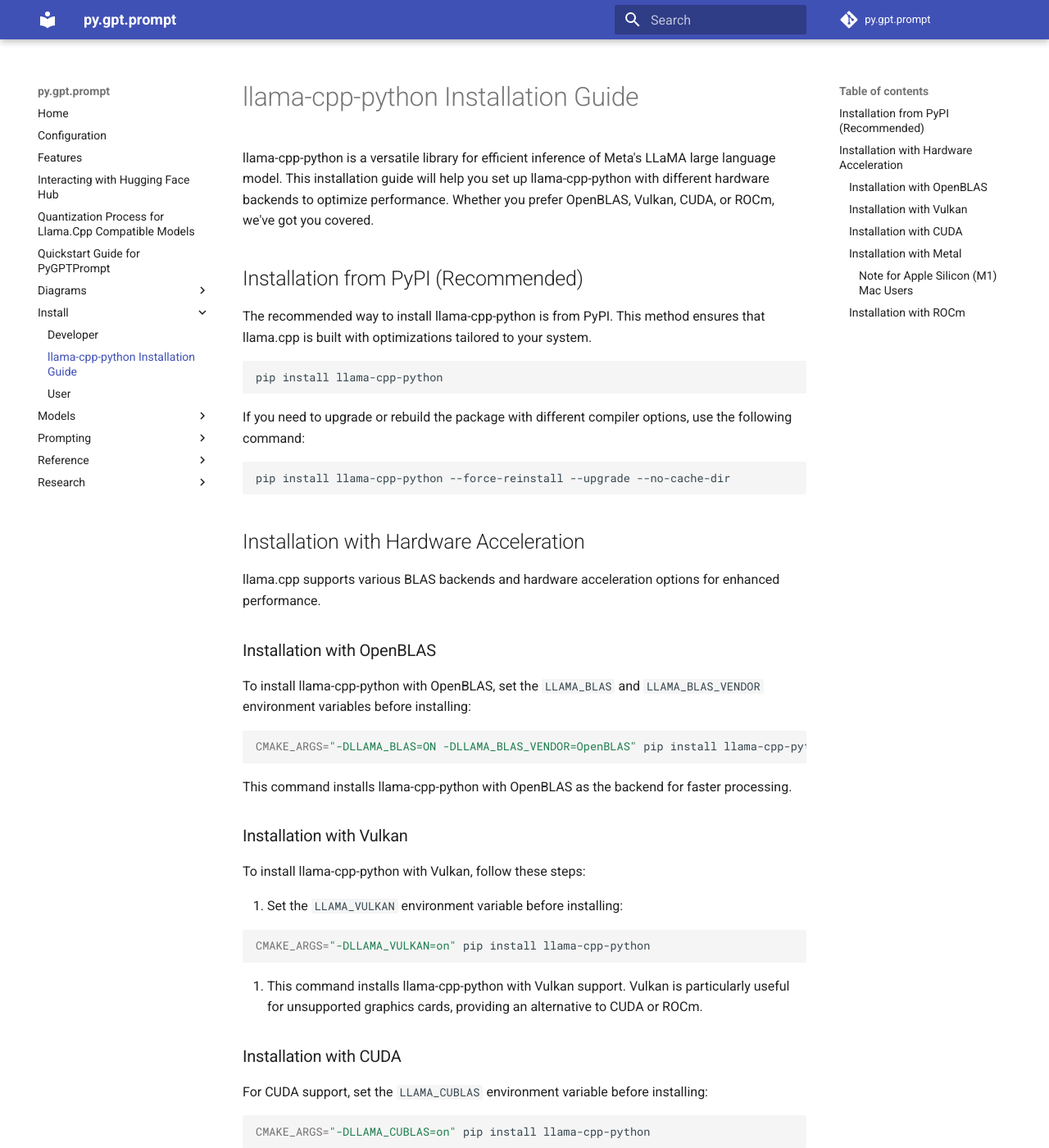
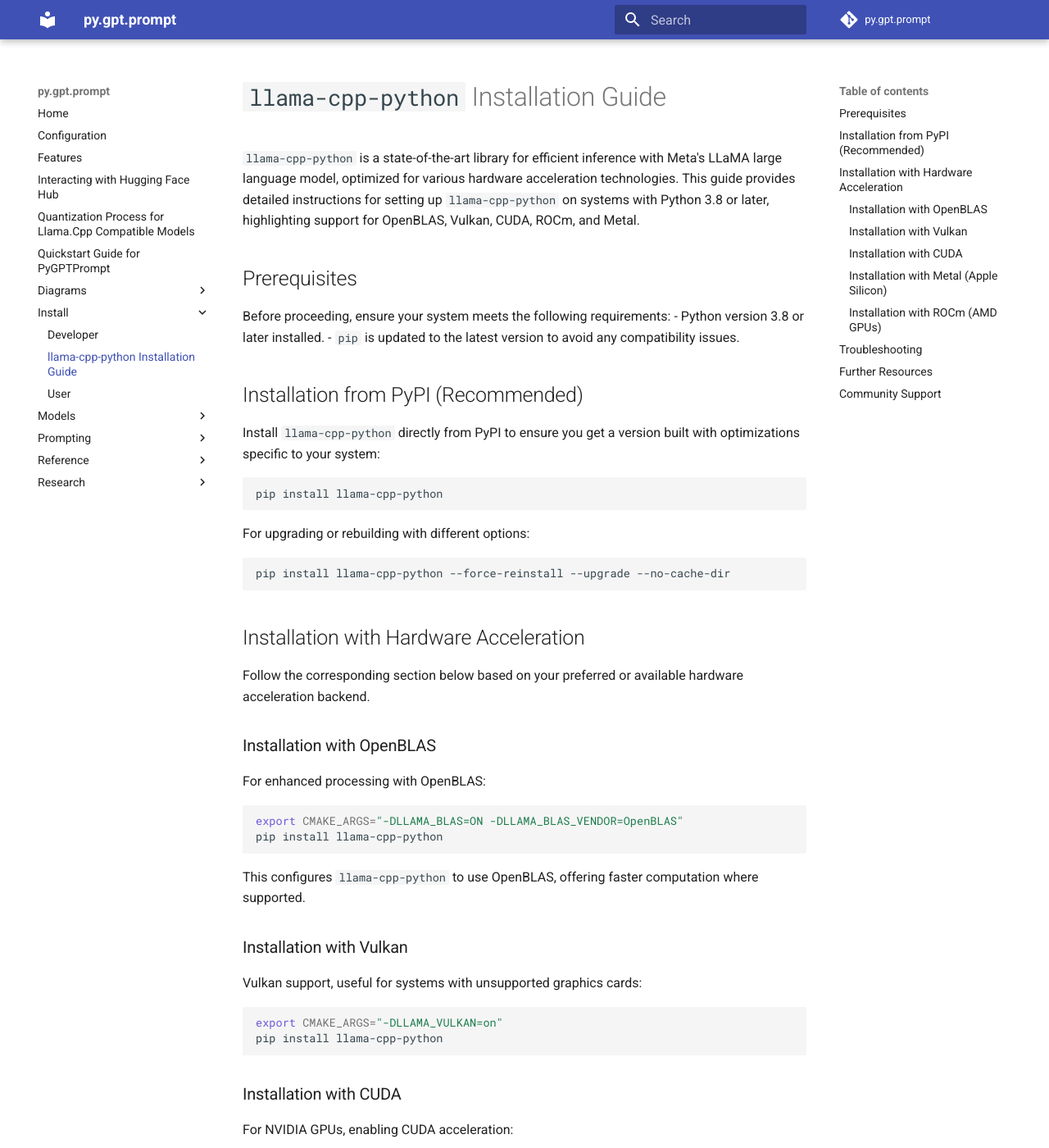
Before and after one commit to teleprint-me/py.gpt.prompt, an MkDocs documentation site: the page built from docs/install/llama.cpp.md, in a window 1280 px wide and 1400 px high. Shown: the whole window at 82% size. Built offline with MkDocs 1.6.1 and Material for MkDocs 9.7.7, drawn with Linux system fonts in a browser that asks for light colours; comment, search, counter and statistics services are not loaded; some of the changed text lies outside the part shown.

Commit message:
docs: Update Installation Guide for llama-cpp-python
- Updated the Python version requirement to 3.8 or later in the Prerequisites section
- Refined the Installation from PyPI section for clarity
- Expanded the Hardware Acceleration installation instructions with specific environment variables and verification steps
- Enhanced the Troubleshooting section with direct links to GPU-related issues and discussions
- Added a Community Support section to encourage engagement and contribution to the `llama.cpp` and `llama-cpp-python` development
- Included direct links for users to access relevant issues and discussions for troubleshooting and community engagement

This revision aims to provide clearer, more detailed instructions for users installing `llama-cpp-python`, ensuring they have the necessary information for a successful setup and access to support resources.

Co-authored-by: ChatGPT <chatgpt@openai.com>

````diff
--- a/docs/install/llama.cpp.md
+++ b/docs/install/llama.cpp.md
@@ -1,16 +1,22 @@
-# llama-cpp-python Installation Guide
+# `llama-cpp-python` Installation Guide
 
-llama-cpp-python is a versatile library for efficient inference of Meta's LLaMA large language model. This installation guide will help you set up llama-cpp-python with different hardware backends to optimize performance. Whether you prefer OpenBLAS, Vulkan, CUDA, or ROCm, we've got you covered.
+`llama-cpp-python` is a state-of-the-art library for efficient inference with Meta's LLaMA large language model, optimized for various hardware acceleration technologies. This guide provides detailed instructions for setting up `llama-cpp-python` on systems with Python 3.8 or later, highlighting support for OpenBLAS, Vulkan, CUDA, ROCm, and Metal.
+
+## Prerequisites
+
+Before proceeding, ensure your system meets the following requirements:
+- Python version 3.8 or later installed.
+- `pip` is updated to the latest version to avoid any compatibility issues.
 
 ## Installation from PyPI (Recommended)
 
-The recommended way to install llama-cpp-python is from PyPI. This method ensures that llama.cpp is built with optimizations tailored to your system.
+Install `llama-cpp-python` directly from PyPI to ensure you get a version built with optimizations specific to your system:
 
 ```bash
 pip install llama-cpp-python
 ```
 
-If you need to upgrade or rebuild the package with different compiler options, use the following command:
+For upgrading or rebuilding with different options:
 
 ```bash
 pip install llama-cpp-python --force-reinstall --upgrade --no-cache-dir
@@ -18,70 +24,95 @@ pip install llama-cpp-python --force-reinstall --upgrade --no-cache-dir
 
 ## Installation with Hardware Acceleration
 
-llama.cpp supports various BLAS backends and hardware acceleration options for enhanced performance.
+Follow the corresponding section below based on your preferred or available hardware acceleration backend.
 
 ### Installation with OpenBLAS
 
-To install llama-cpp-python with OpenBLAS, set the `LLAMA_BLAS` and `LLAMA_BLAS_VENDOR` environment variables before installing:
+For enhanced processing with OpenBLAS:
 
 ```bash
-CMAKE_ARGS="-DLLAMA_BLAS=ON -DLLAMA_BLAS_VENDOR=OpenBLAS" pip install llama-cpp-python
+export CMAKE_ARGS="-DLLAMA_BLAS=ON -DLLAMA_BLAS_VENDOR=OpenBLAS"
+pip install llama-cpp-python
 ```
 
-This command installs llama-cpp-python with OpenBLAS as the backend for faster processing.
+This configures `llama-cpp-python` to use OpenBLAS, offering faster computation where supported.
 
 ### Installation with Vulkan
 
-To install llama-cpp-python with Vulkan, follow these steps:
+Vulkan support, useful for systems with unsupported graphics cards:
 
-1. Set the `LLAMA_VULKAN` environment variable before installing:
-
-   ```bash
-   CMAKE_ARGS="-DLLAMA_VULKAN=on" pip install llama-cpp-python
-   ```
-
-2. This command installs llama-cpp-python with Vulkan support. Vulkan is particularly useful for unsupported graphics cards, providing an alternative to CUDA or ROCm.
+```bash
+export CMAKE_ARGS="-DLLAMA_VULKAN=on"
+pip install llama-cpp-python
+```
 
 ### Installation with CUDA
 
-For CUDA support, set the `LLAMA_CUBLAS` environment variable before installing:
+For NVIDIA GPUs, enabling CUDA acceleration:
 
 ```bash
-CMAKE_ARGS="-DLLAMA_CUBLAS=on" pip install llama-cpp-python
+export CMAKE_ARGS="-DLLAMA_CUBLAS=on"
+pip install llama-cpp-python
 ```
 
-This command installs llama-cpp-python with CUDA acceleration.
+### Installation with Metal (Apple Silicon)
 
-### Installation with Metal
-
-To install with Metal (MPS), set the `LLAMA_METAL=on` environment variable
-before installing:
+Apple Silicon users can leverage Metal for acceleration:
 
 ```bash
-CMAKE_ARGS="-DLLAMA_METAL=on" pip install llama-cpp-python
+export CMAKE_ARGS="-DLLAMA_METAL=on"
+pip install llama-cpp-python
 ```
 
-#### Note for Apple Silicon (M1) Mac Users
-
-If you are using an Apple Silicon (M1) Mac, ensure you have a Python version that supports arm64 architecture. Follow these steps:
+Ensure your Python installation supports `arm64` architecture. For Miniforge on Apple Silicon:
 
 ```bash
 wget https://github.com/conda-forge/miniforge/releases/latest/download/Miniforge3-MacOSX-arm64.sh
 bash Miniforge3-MacOSX-arm64.sh
 ```
 
-### Installation with ROCm
+### Installation with ROCm (AMD GPUs)
 
-To install llama-cpp-python with ROCm support for AMD cards, set the `LLAMA_HIPBLAS` environment variable before installing:
+For AMD GPU acceleration with ROCm:
 
 ```bash
-CMAKE_ARGS="-DLLAMA_HIPBLAS=on" pip install llama-cpp-python
+export CMAKE_ARGS="-DLLAMA_HIPBLAS=on"
+pip install llama-cpp-python
 ```
 
-You can also specify additional environment variables for ROCm configuration:
+Specify additional ROCm configuration as needed:
 
 ```bash
-LLAMA_HIPBLAS=on HIP_VISIBLE_DEVICES=0 HSA_OVERRIDE_GFX_VERSION=10.3.0 LLAMA_CUDA_DMMV_X=64 LLAMA_CUDA_MMV_Y=2 pip install llama-cpp-python --force-reinstall --upgrade --no-cache-dir
+export LLAMA_HIPBLAS=on
+export HIP_VISIBLE_DEVICES=0
+export HSA_OVERRIDE_GFX_VERSION=10.3.0
+export LLAMA_CUDA_DMMV_X=64
+export LLAMA_CUDA_MMV_Y=2
+pip install llama-cpp-python --force-reinstall --upgrade --no-cache-dir
 ```
 
-These instructions cover installation with OpenBLAS, Vulkan, CUDA, and ROCm to cater to various hardware configurations.
+## Troubleshooting
+
+If you encounter any issues, consider the following solutions:
+- Verify that your Python and `pip` versions are up to date, as `llama-cpp-python` supports Python 3.8 or higher.
+- Ensure your GPU drivers and any required installations (CUDA/ROCm) are current and correctly set up.
+- Check that environment variables are properly configured in your system.
+
+For more detailed troubleshooting, visit:
+- [Issues for GPU-related problems](https://github.com/abetlen/llama-cpp-python/issues?q=is%3Aissue+is%3Aopen+gpu)
+- [Discussions for GPU-related questions](https://github.com/abetlen/llama-cpp-python/discussions?discussions_q=is%3Aopen+gpu)
+
+## Further Resources
+
+For more information on the specific technologies and configurations mentioned here, please refer to the following resources:
+- [OpenBLAS Documentation](https://www.openblas.net/)
+- [Vulkan Guide](https://vulkan.lunarg.com/)
+- [CUDA Toolkit Documentation](https://developer.nvidia.com/cuda-toolkit)
+- [ROCm Installation](https://rocmdocs.amd.com/en/latest/Installation_Guide/Installation-Guide.html)
+- [Metal for Developers](https://developer.apple.com/metal/)
+
+## Community Support
+
+Your participation and feedback are highly valued in our community. If you have questions, feedback, or require assistance, you're encouraged to join the community forum or file an issue related to `llama.cpp` and `llama-cpp-python` development on GitHub. This collaborative effort not only helps you but also enhances the tool for others.
+
+For `llama.cpp`-specific inquiries or contributions, the `llama.cpp` GitHub repository is the go-to resource. Engaging with the community through forums, discussions, or by contributing directly can offer valuable insights and support for your projects.
````
